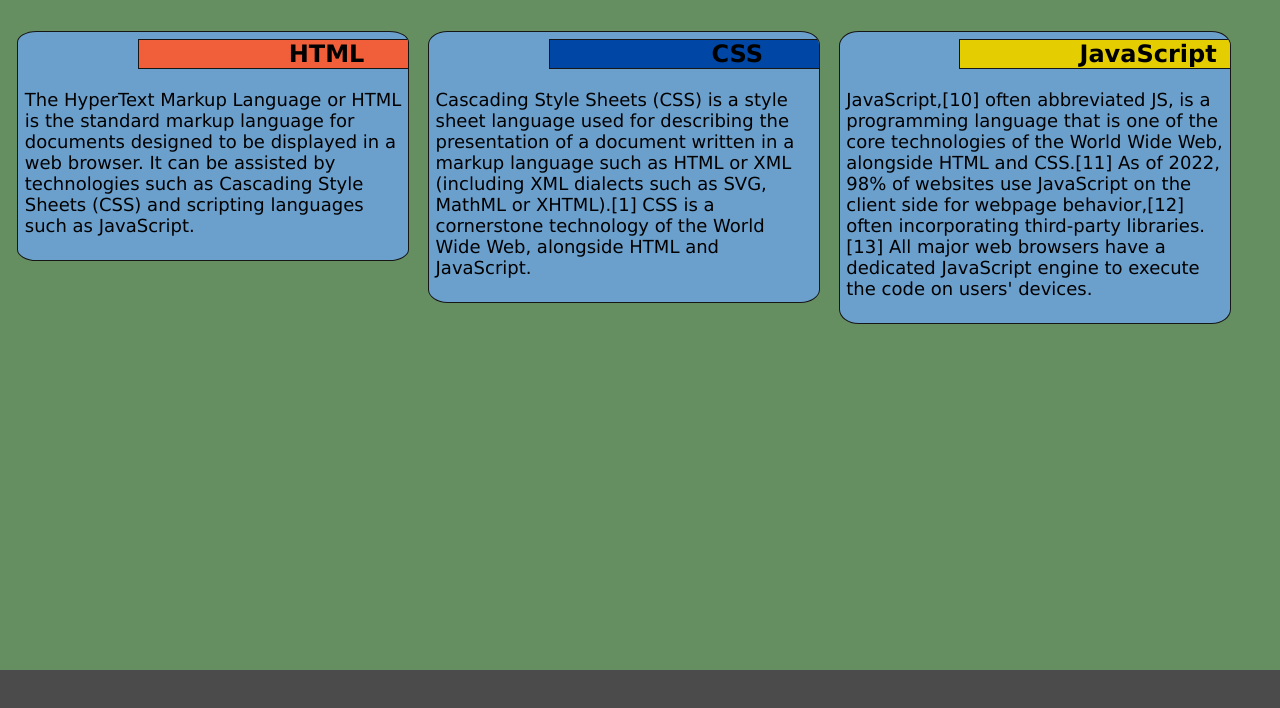
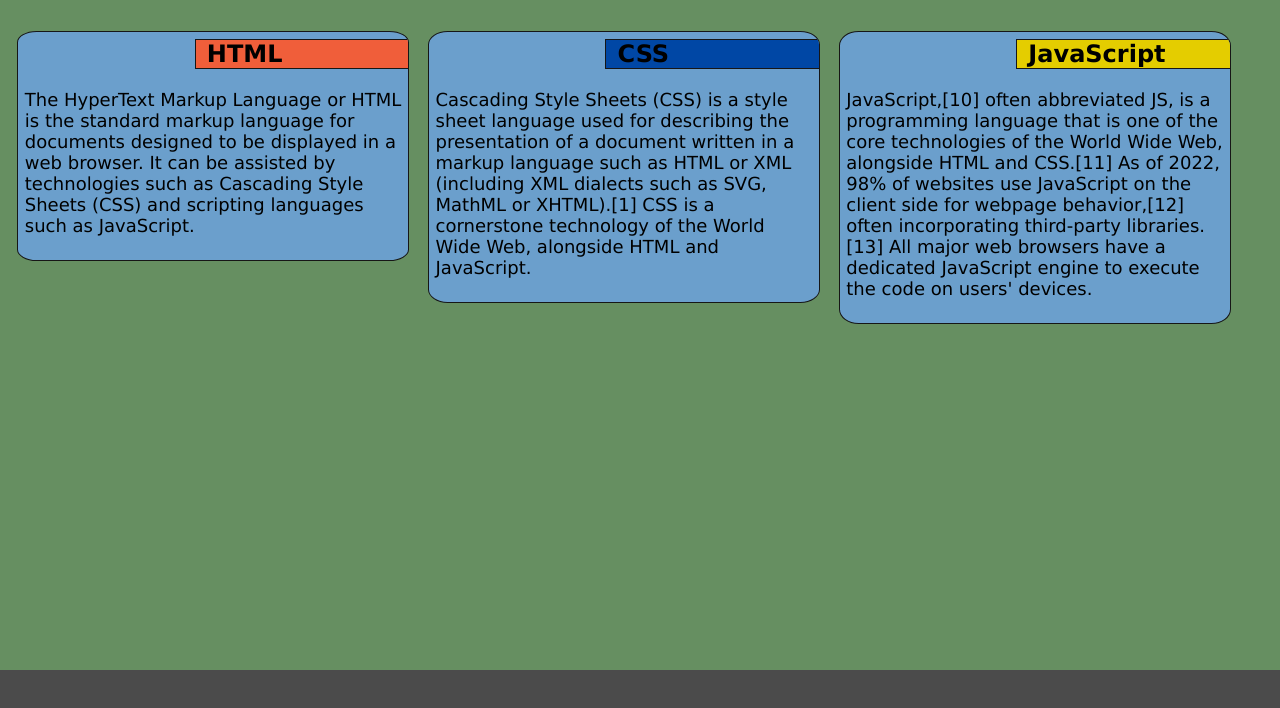
Before and after one commit to essey442/Coursera-test, a plain HTML site: page module2-solution/index.html in a window 1280 px wide. Shown: the part 92-800 px from the top of the page. Drawn offline with Linux system fonts and the light colour scheme.

Commit message:
Update style.css

```diff
--- a/module2-solution/css/style.css
+++ b/module2-solution/css/style.css
@@ -1,7 +1,6 @@
 *{
     font-family: Verdana, Geneva, Tahoma, sans-serif;
     box-sizing: border-box;
-
 }
 body{
     background-color: rgb(102, 143, 97);
@@ -22,8 +21,6 @@ section{
     vertical-align: top;
     float: left;
     overflow: hidden;
-
-
 }
 .js{
     margin-bottom: 10%;
@@ -37,14 +34,13 @@ section{
 .javascript{
     background-color: rgb(228, 205, 0);
 }
-
 h2{
-    text-align: center;
-	position: relative;
-    left: 30%;
+    text-align: left;
+    padding-left: 3%;
+    position: relative;
+    left: 45%;
     border: 1px solid rgb(22, 22, 22);
     margin-top: auto;
-
 }
 p{
     font-family: Verdana, Geneva, Tahoma, sans-serif;
```
